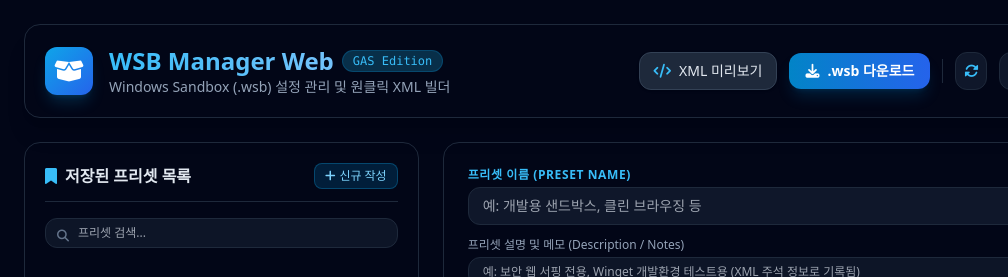
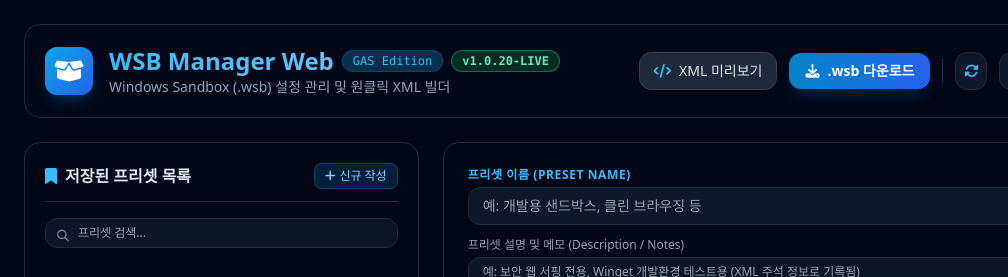
Before and after one commit to moozuknet/WSBManager, a website: page src/index.html in a window 1280 px wide. Shown: the top 277 px of the page, 0-1008 px from the left. Drawn offline with nearby package versions, Linux system fonts and the light colour scheme.

Commit message:
fix: Unnest debugConsoleContainer from hidden importJsonModal div and add v1.0.20-LIVE badge

```diff
--- a/src/index.html
+++ b/src/index.html
@@ -31,6 +31,7 @@
           <h1 class="text-xl sm:text-2xl font-bold text-transparent bg-clip-text bg-gradient-to-r from-sky-400 to-blue-300 flex items-center gap-2">
             WSB Manager Web
             <span class="text-xs px-2.5 py-0.5 rounded-full bg-sky-950 text-sky-400 border border-sky-800/60 font-mono font-medium">GAS Edition</span>
+            <span class="text-xs px-2.5 py-0.5 rounded-full bg-emerald-950 text-emerald-300 border border-emerald-500/50 font-mono font-bold">v1.0.20-LIVE</span>
           </h1>
           <p class="text-xs sm:text-sm text-slate-400">Windows Sandbox (.wsb) 설정 관리 및 원클릭 XML 빌더</p>
         </div>
@@ -387,6 +388,8 @@
         <button onclick="closeImportJsonModal()" type="button" class="bg-slate-800 hover:bg-slate-700 text-slate-200 border border-slate-700 px-4 py-1.5 rounded-lg text-xs font-medium transition">닫기</button>
       </div>
     </div>
+  </div>
+
   <!-- Floating Live Debug Console Panel -->
   <div id="debugConsoleContainer" class="fixed bottom-3 right-3 z-50 max-w-lg w-full px-3 pointer-events-auto">
     <div class="glass-card bg-slate-950/95 border border-sky-500/40 rounded-2xl shadow-2xl overflow-hidden font-code text-xs">
```
